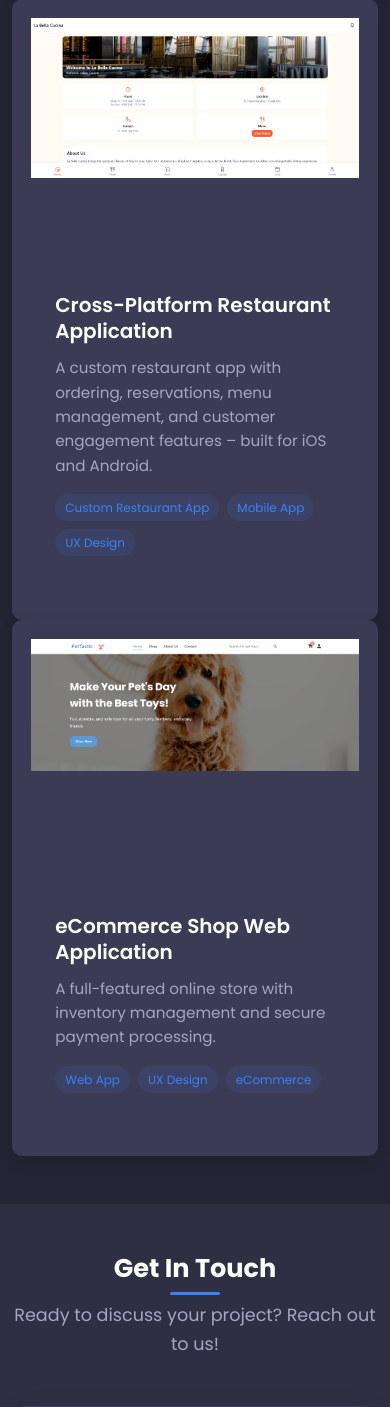
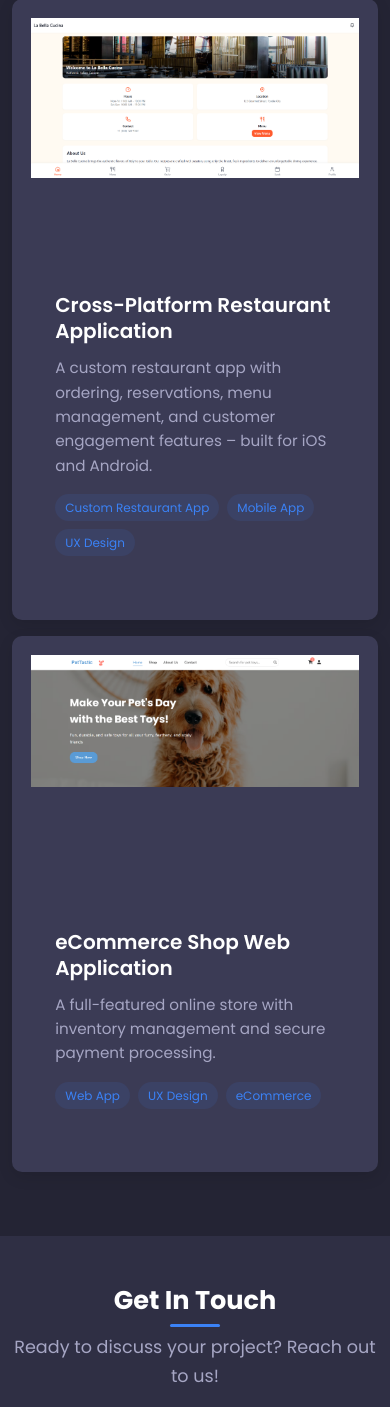
Before and after one commit to CodeBayAgency/website, a Flask app: page / in a window 390 px wide. Shown: the part 4249-5656 px from the top of the page. Run offline with Flask 3, Linux system fonts and the light colour scheme; some libraries are stand-ins or nearby versions.

Commit message:
feat: add margin between portfolio cards on mobile devices

```diff
--- a/static/css/styles.css
+++ b/static/css/styles.css
@@ -1015,6 +1015,10 @@ footer {
         padding: 1.5rem;
     }
 
+    .portfolio-card-container {
+        margin-bottom: 1rem;
+    }
+
     .contact-form-container, .testimonial-container {
         padding: 1.5rem;
     }
--- a/templates/index.html
+++ b/templates/index.html
@@ -199,7 +199,7 @@
                 </div>
             </div>
             <div class="row">
-                <div class="col-md-6 mb-6">
+                <div class="portfolio-card-container col-md-6 mb-6">
                     <div class="portfolio-card">
                         <div class="portfolio-card-image">
                             <img src="{{ url_for('static', filename='images/Restaurant-app.png') }}" alt="Restaurant App">
@@ -215,7 +215,7 @@
                         </div>
                     </div>
                 </div>
-                <div class="col-md-6 mb-6">
+                <div class="portfolio-card-container col-md-6 mb-6">
                     <div class="portfolio-card">
                         <div class="portfolio-card-image">
                             <img src="{{ url_for('static', filename='images/Pet-Tastic-Shop.png') }}" alt="PetTastic Shop">
--- a/templates/website_building.html
+++ b/templates/website_building.html
@@ -228,7 +228,7 @@
                 </div>
             </div>
             <div class="row">
-                <div class="col-md-6 mb-6">
+                <div class="portfolio-card-container col-md-6 mb-6">
                     <div class="portfolio-card">
                         <div class="portfolio-card-image">
                             <img src="{{ url_for('static', filename='images/Restaurant-app.png') }}" alt="Restaurant App">
@@ -244,7 +244,7 @@
                         </div>
                     </div>
                 </div>
-                <div class="col-md-6 mb-6">
+                <div class="portfolio-card-container col-md-6 mb-6">
                     <div class="portfolio-card">
                         <div class="portfolio-card-image">
                             <img src="{{ url_for('static', filename='images/Pet-Tastic-Shop.png') }}" alt="PetTastic Shop">
```
